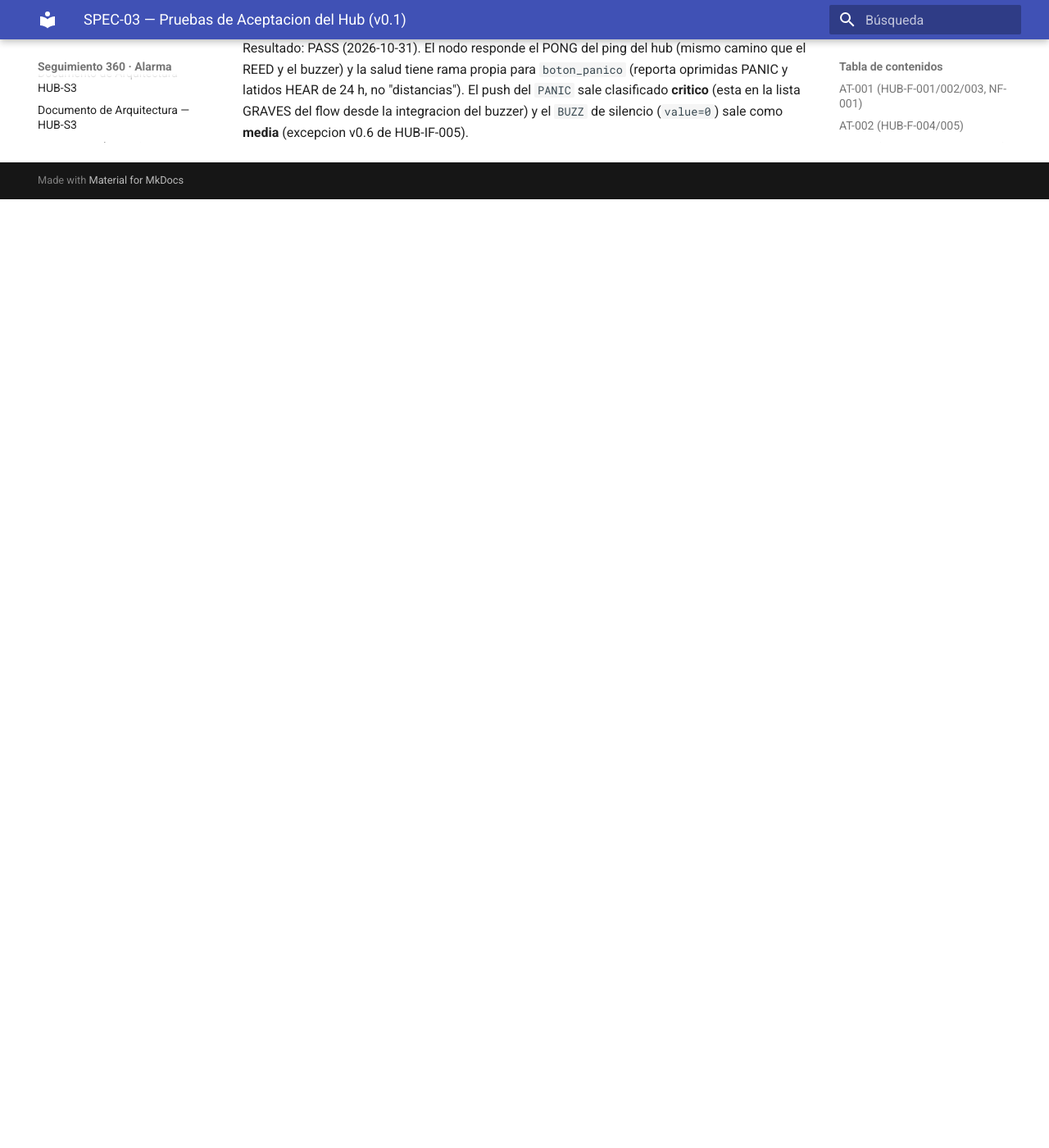
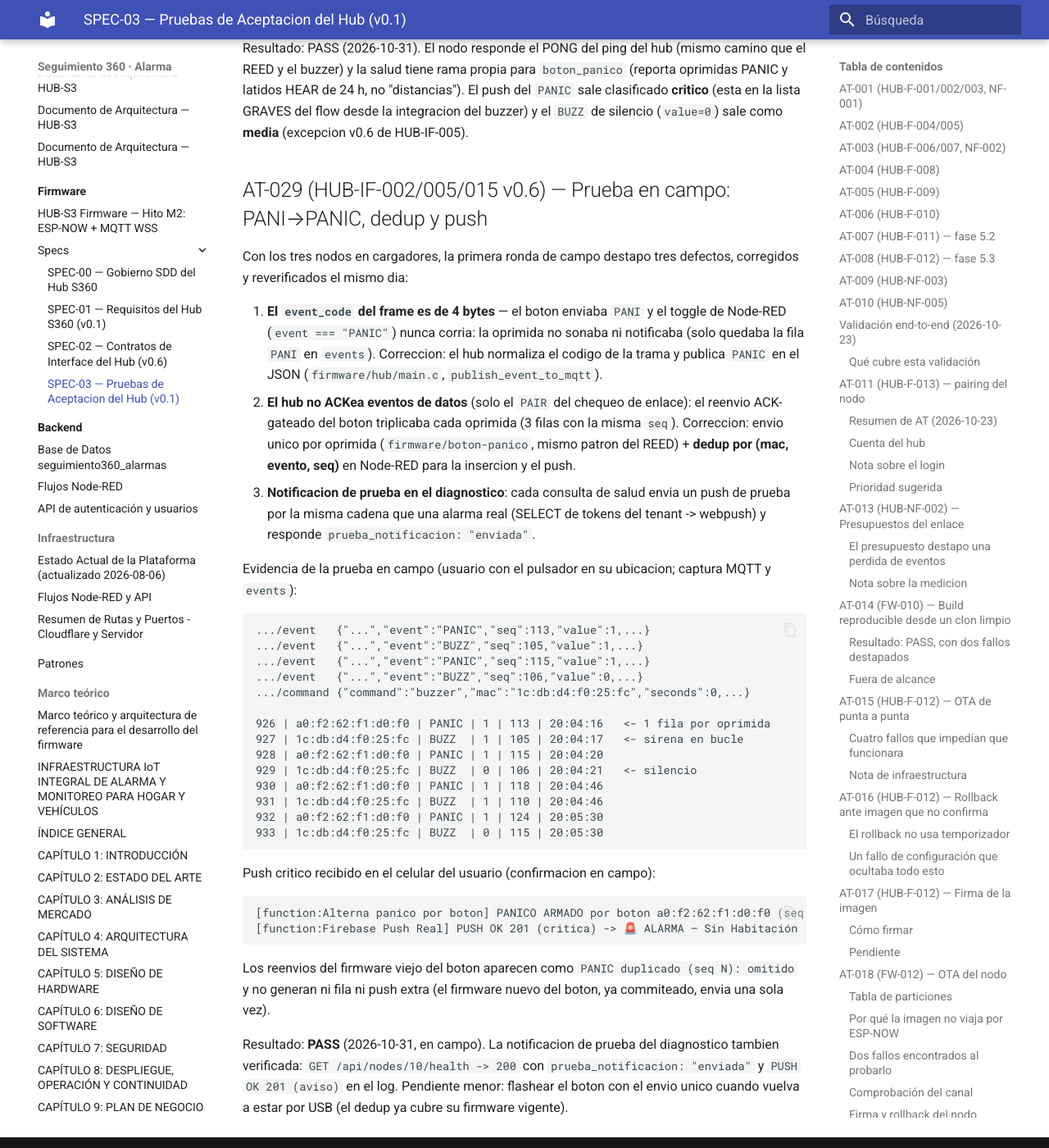
Before and after one commit to khalifa63/seguimiento360-alarma, an MkDocs documentation site: the page built from docs/firmware/specs/03-pruebas-aceptacion.md, in a window 1280 px wide and 1400 px high, scrolled down 26826 px. Shown: the whole window at 82% size. Built offline with MkDocs 1.6.1 and Material for MkDocs 9.7.7, drawn with Linux system fonts in a browser that asks for light colours; before the commit the page ends 27069 px from its top, so only the background shows below that.

Commit message:
test: AT-029 prueba en campo del boton de panico

```diff
--- a/docs/firmware/specs/03-pruebas-aceptacion.md
+++ b/docs/firmware/specs/03-pruebas-aceptacion.md
@@ -1178,3 +1178,56 @@ Resultado: PASS (2026-10-31). El nodo responde el PONG del ping del hub
 "distancias"). El push del `PANIC` sale clasificado **critico** (esta en la
 lista GRAVES del flow desde la integracion del buzzer) y el `BUZZ` de
 silencio (`value=0`) sale como **media** (excepcion v0.6 de HUB-IF-005).
+
+## AT-029 (HUB-IF-002/005/015 v0.6) — Prueba en campo: PANI→PANIC, dedup y push
+
+Con los tres nodos en cargadores, la primera ronda de campo destapo tres
+defectos, corregidos y reverificados el mismo dia:
+
+1. **El `event_code` del frame es de 4 bytes** — el boton enviaba `PANI`
+   y el toggle de Node-RED (`event === "PANIC"`) nunca corria: la oprimida
+   no sonaba ni notificaba (solo quedaba la fila `PANI` en `events`).
+   Correccion: el hub normaliza el codigo de la trama y publica `PANIC`
+   en el JSON (`firmware/hub/main.c`, `publish_event_to_mqtt`).
+2. **El hub no ACKea eventos de datos** (solo el `PAIR` del chequeo de
+   enlace): el reenvio ACK-gateado del boton triplicaba cada oprimida
+   (3 filas con la misma `seq`). Correccion: envio unico por oprimida
+   (`firmware/boton-panico`, mismo patron del REED) + **dedup por
+   (mac, evento, seq)** en Node-RED para la insercion y el push.
+3. **Notificacion de prueba en el diagnostico**: cada consulta de salud
+   envia un push de prueba por la misma cadena que una alarma real
+   (SELECT de tokens del tenant -> webpush) y responde
+   `prueba_notificacion: "enviada"`.
+
+Evidencia de la prueba en campo (usuario con el pulsador en su ubicacion;
+captura MQTT y `events`):
+
+    .../event   {"...","event":"PANIC","seq":113,"value":1,...}
+    .../event   {"...","event":"BUZZ","seq":105,"value":1,...}
+    .../event   {"...","event":"PANIC","seq":115,"value":1,...}
+    .../event   {"...","event":"BUZZ","seq":106,"value":0,...}
+    .../command {"command":"buzzer","mac":"1c:db:d4:f0:25:fc","seconds":0,...}
+
+    926 | a0:f2:62:f1:d0:f0 | PANIC | 1 | 113 | 20:04:16   <- 1 fila por oprimida
+    927 | 1c:db:d4:f0:25:fc | BUZZ  | 1 | 105 | 20:04:17   <- sirena en bucle
+    928 | a0:f2:62:f1:d0:f0 | PANIC | 1 | 115 | 20:04:20
+    929 | 1c:db:d4:f0:25:fc | BUZZ  | 0 | 106 | 20:04:21   <- silencio
+    930 | a0:f2:62:f1:d0:f0 | PANIC | 1 | 118 | 20:04:46
+    931 | 1c:db:d4:f0:25:fc | BUZZ  | 1 | 110 | 20:04:46
+    932 | a0:f2:62:f1:d0:f0 | PANIC | 1 | 124 | 20:05:30
+    933 | 1c:db:d4:f0:25:fc | BUZZ  | 0 | 115 | 20:05:30
+
+Push critico recibido en el celular del usuario (confirmacion en campo):
+
+    [function:Alterna panico por boton] PANICO ARMADO por boton a0:f2:62:f1:d0:f0 (seq 118)
+    [function:Firebase Push Real] PUSH OK 201 (critica) -> 🚨 ALARMA — Sin Habitación
+
+Los reenvios del firmware viejo del boton aparecen como
+`PANIC duplicado (seq N): omitido` y no generan ni fila ni push extra
+(el firmware nuevo del boton, ya commiteado, envia una sola vez).
+
+Resultado: **PASS** (2026-10-31, en campo). La notificacion de prueba del
+diagnostico tambien verificada: `GET /api/nodes/10/health -> 200` con
+`prueba_notificacion: "enviada"` y `PUSH OK 201 (aviso)` en el log.
+Pendiente menor: flashear el boton con el envio unico cuando vuelva a
+estar por USB (el dedup ya cubre su firmware vigente).
```
Also changed, not shown: docs/operaciones/2026-10-31-integracion-boton-panico.md (+25 -10 lines).
